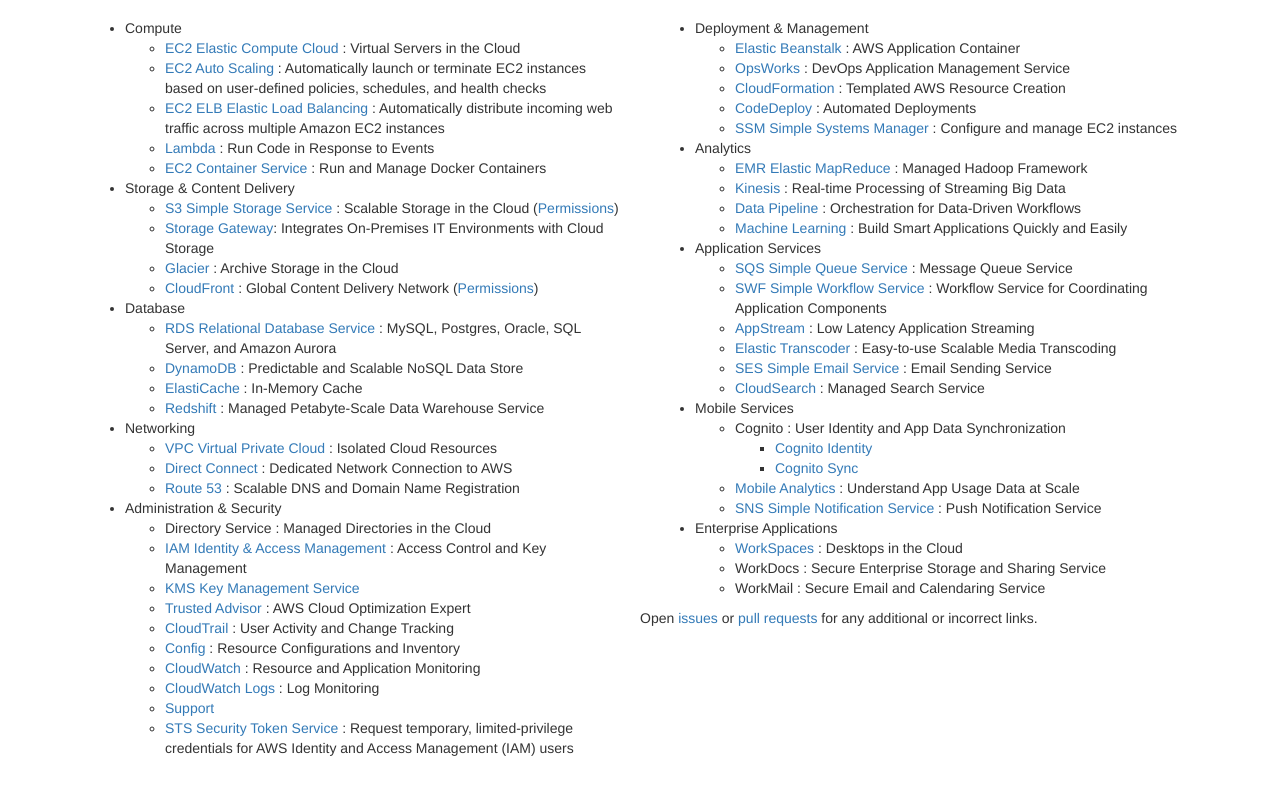
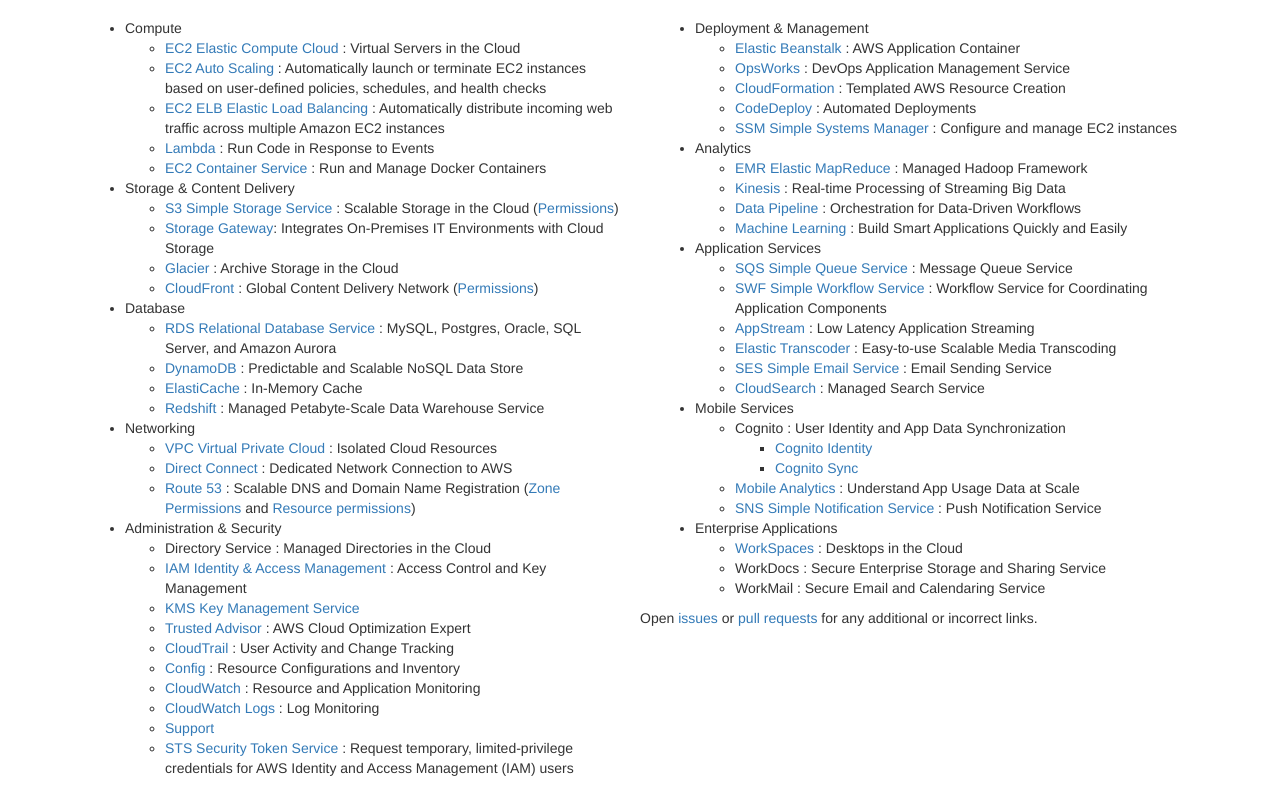
Before and after one commit to gene1wood/aws-api-documentation, a plain HTML site: page index.html in a window 1280 px wide. Shown: the part 102-890 px from the top of the page. Drawn offline with nearby package versions, Linux system fonts and the light colour scheme; some icons are missing.

Commit message:
Adding route53 permissions links

```diff
--- a/index.html
+++ b/index.html
@@ -114,7 +114,7 @@
             </li>
 
             <li>
-              <a href="http://docs.aws.amazon.com/Route53/latest/APIReference/Welcome.html">Route 53</a> : Scalable DNS and Domain Name Registration
+              <a href="http://docs.aws.amazon.com/Route53/latest/APIReference/Welcome.html">Route 53</a> : Scalable DNS and Domain Name Registration (<a href="http://docs.aws.amazon.com/Route53/latest/APIReference/ActionsOnZones.html">Zone Permissions</a> and <a href="http://docs.aws.amazon.com/Route53/latest/APIReference/ActionsOnRRS.html">Resource permissions</a>)
             </li>
           </ul>
         </li>
```
